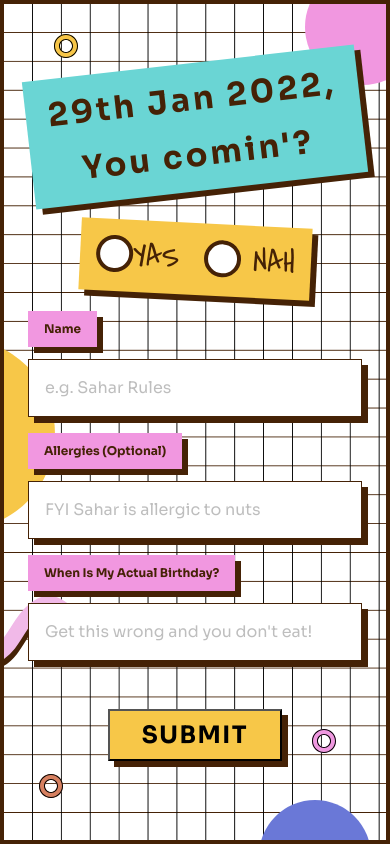
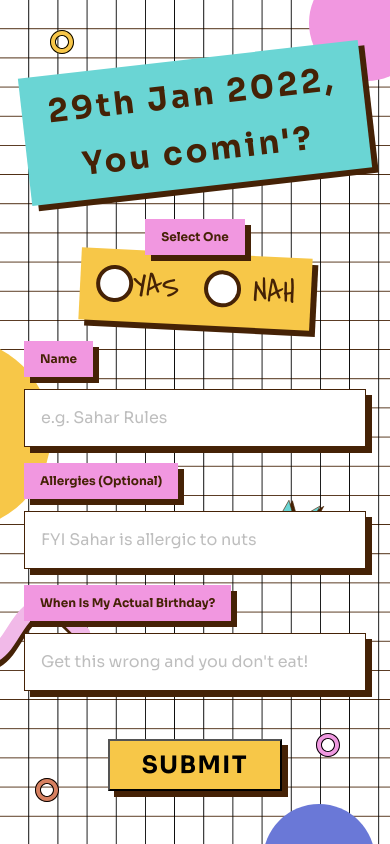
Before and after one commit to jaygal0/dirty-thirty, a Next.js app: page /form in a window 390 px wide. Built offline with nearby package versions, Linux system fonts and the light colour scheme.

Commit message:
finished responsive design

```diff
--- a/components/Button.module.css
+++ b/components/Button.module.css
@@ -1,5 +1,6 @@
 .button {
   margin: 0 auto;
+  margin-bottom: 4.8rem;
   padding: 0.8rem 3.2rem;
   font-size: 2.4rem;
   line-height: 3.2rem;
--- a/components/FormExample.js
+++ b/components/FormExample.js
@@ -40,6 +40,7 @@ const FormExample = () => {
 
   return (
     <form className={style.form} onSubmit={handleSubmit}>
+      <label className={style.labelForm}>select one</label>
       <div className={style.radio}>
         <input
           type="radio"
--- a/components/FormExample.module.css
+++ b/components/FormExample.module.css
@@ -7,6 +7,24 @@
   z-index: 2;
   position: relative;
   margin-top: 3.2rem;
+  z-index: 3;
+}
+
+.labelForm {
+  margin: 0 auto;
+  padding: 0.8rem 1.6rem;
+  color: var(--black);
+  background: var(--pink);
+  font-family: Sora, sans-serif;
+  font-style: normal;
+  font-weight: bold;
+  font-size: 1.2rem;
+  line-height: 2rem;
+  text-transform: capitalize;
+  width: max-content;
+  box-shadow: var(--box);
+  margin-bottom: -2px;
+  z-index: 3;
 }
 
 .radio {
--- a/components/Polaroid.module.css
+++ b/components/Polaroid.module.css
@@ -5,7 +5,4 @@
 }
 
 @media only screen and (max-width: 360px) {
-  .middle {
-    display: none;
-  }
 }
--- a/styles/globals.css
+++ b/styles/globals.css
@@ -41,21 +41,20 @@ a {
 main {
   height: 100vh;
   padding-top: 7vh;
-  border: 4px solid var(--black);
+  /* border: 4px solid var(--black); */
   box-shadow: var(--box);
   max-height: 926px;
   background-image: url('/background.png');
   background-repeat: no-repeat;
   background-size: cover;
   position: relative;
-  overflow: hidden;
+  overflow: scroll;
 }
 
 .flex {
   display: flex;
   justify-content: center;
   flex-direction: column;
-  position: absolute;
   margin-left: auto;
   margin-right: auto;
   width: 100%;
@@ -73,7 +72,7 @@ main {
 /* SHAPES */
 
 .shapes-absolute {
-  position: absolute;
+  position: fixed;
   z-index: 1;
 }
 
```
Also changed, not shown: components/Heading.module.css (+12 -2 lines).
